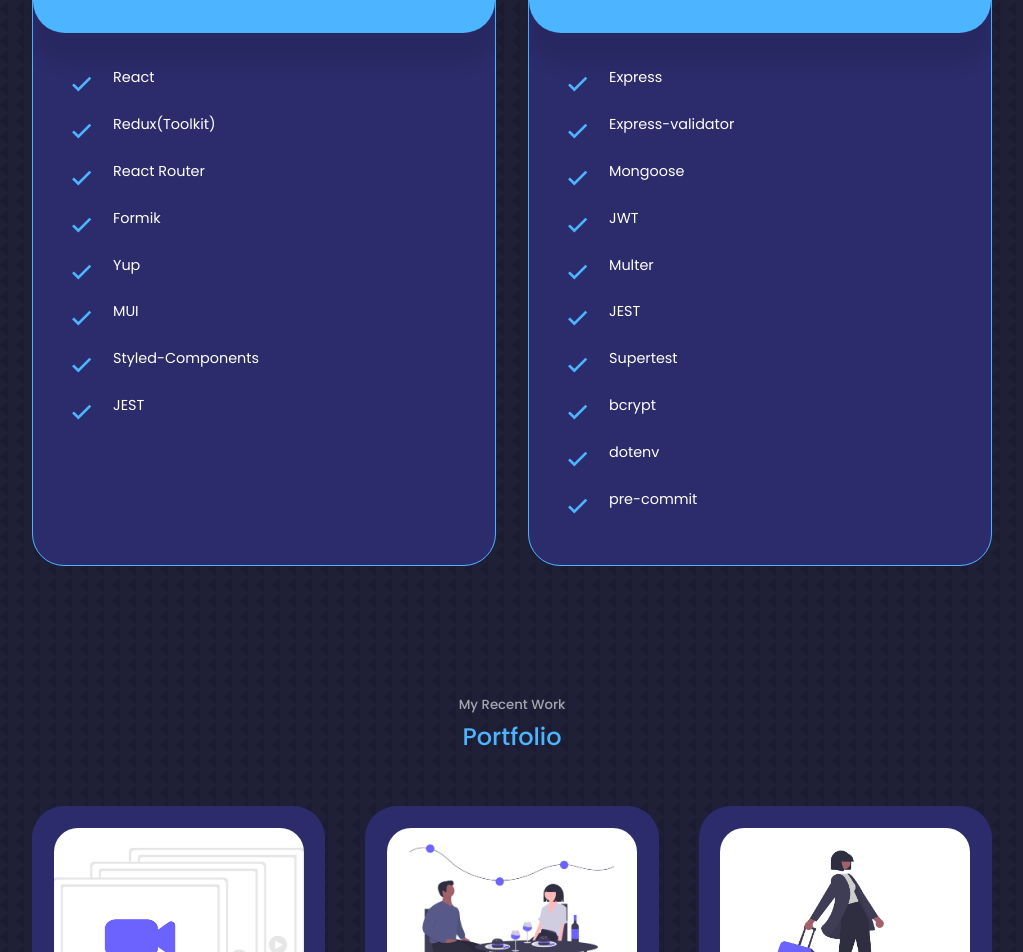
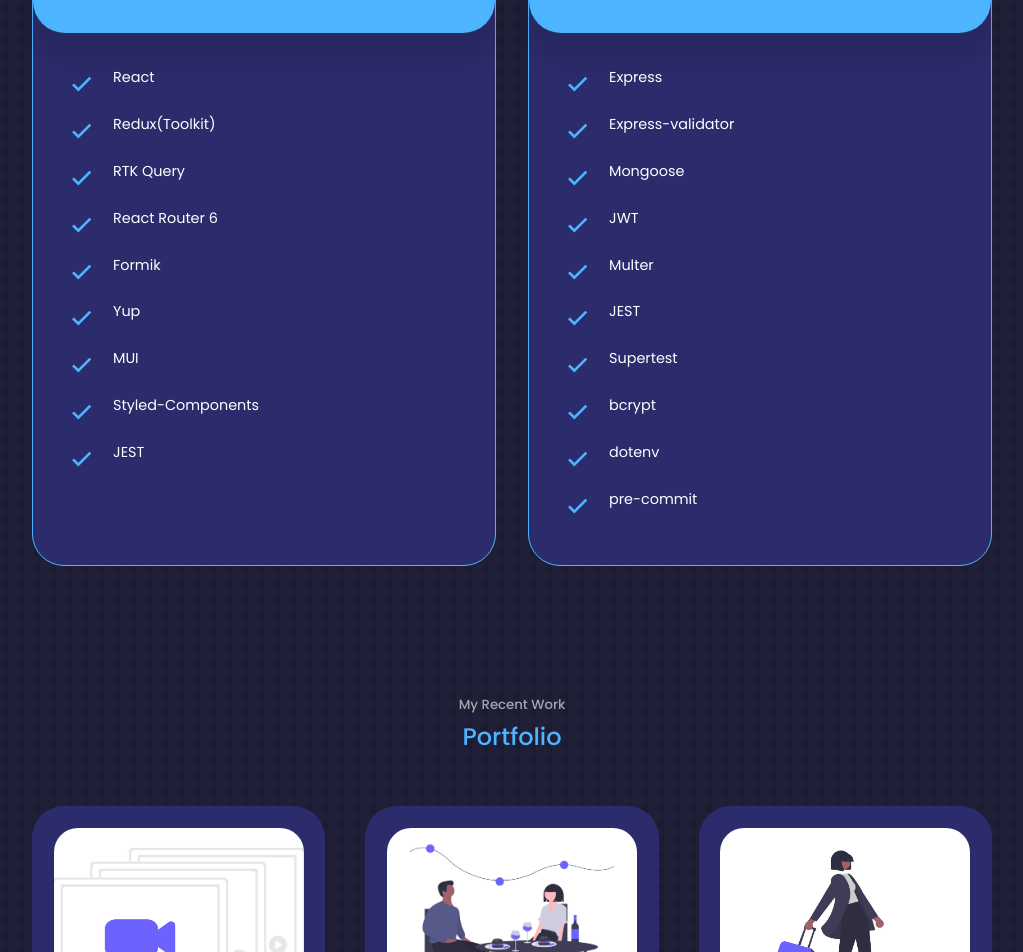
Before and after one commit to Marchelllo27/portfolio-react, a React (Create React App) app: page / in a window 1280 px wide. Shown: the part 2239-3191 px from the top of the page, without its empty margins (128-1151 px from the left). Built offline with nearby package versions, Linux system fonts and the light colour scheme.

Commit message:
rtk query added to libraries list

```diff
--- a/src/components/libraries/Libraries.jsx
+++ b/src/components/libraries/Libraries.jsx
@@ -19,7 +19,8 @@
 const frontEndLibraries = [
 "React",
 "Redux(Toolkit)",
-"React Router",
+"RTK Query",
+"React Router 6",
 "Formik",
 "Yup",
 "MUI",
```
